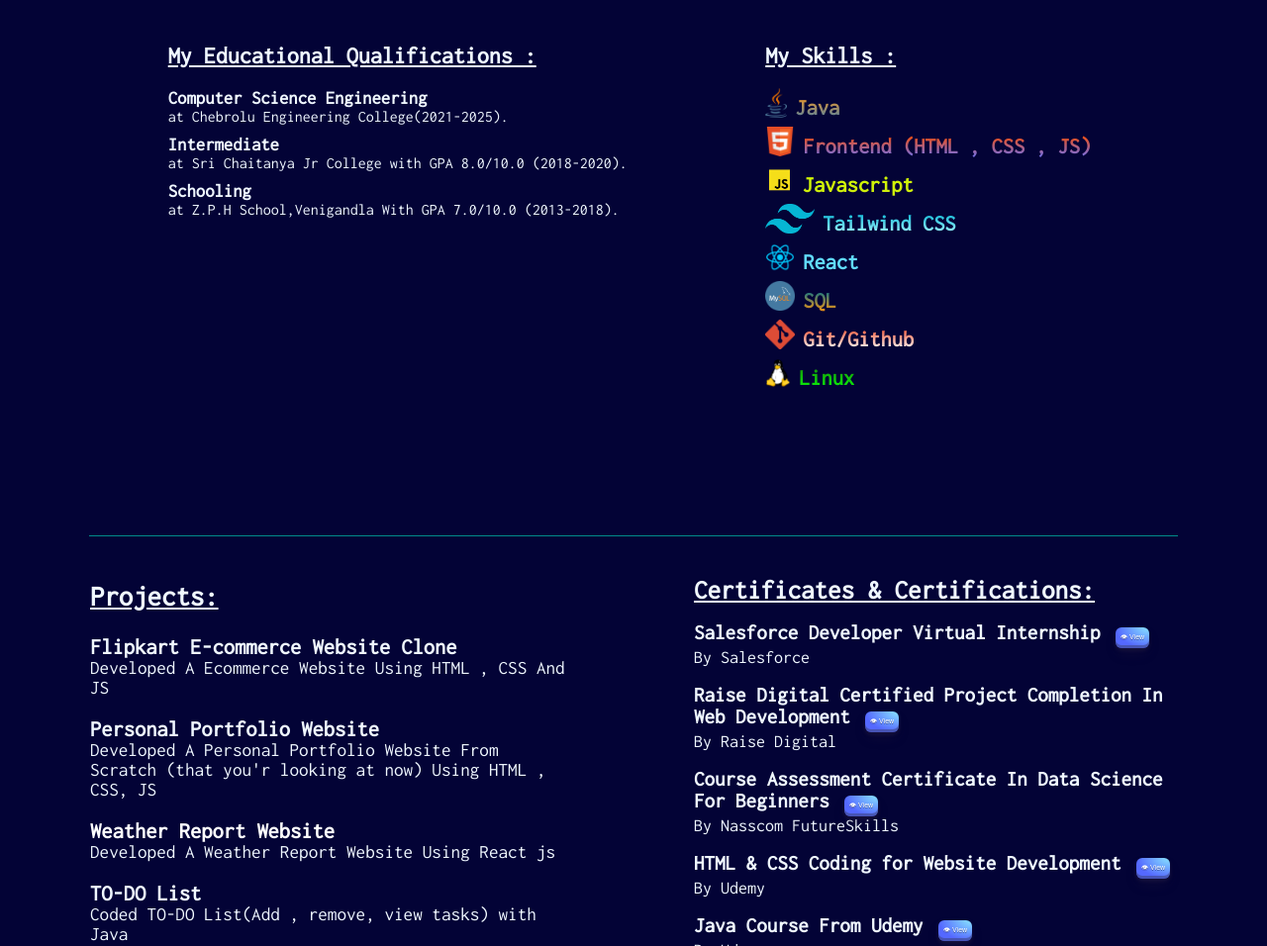
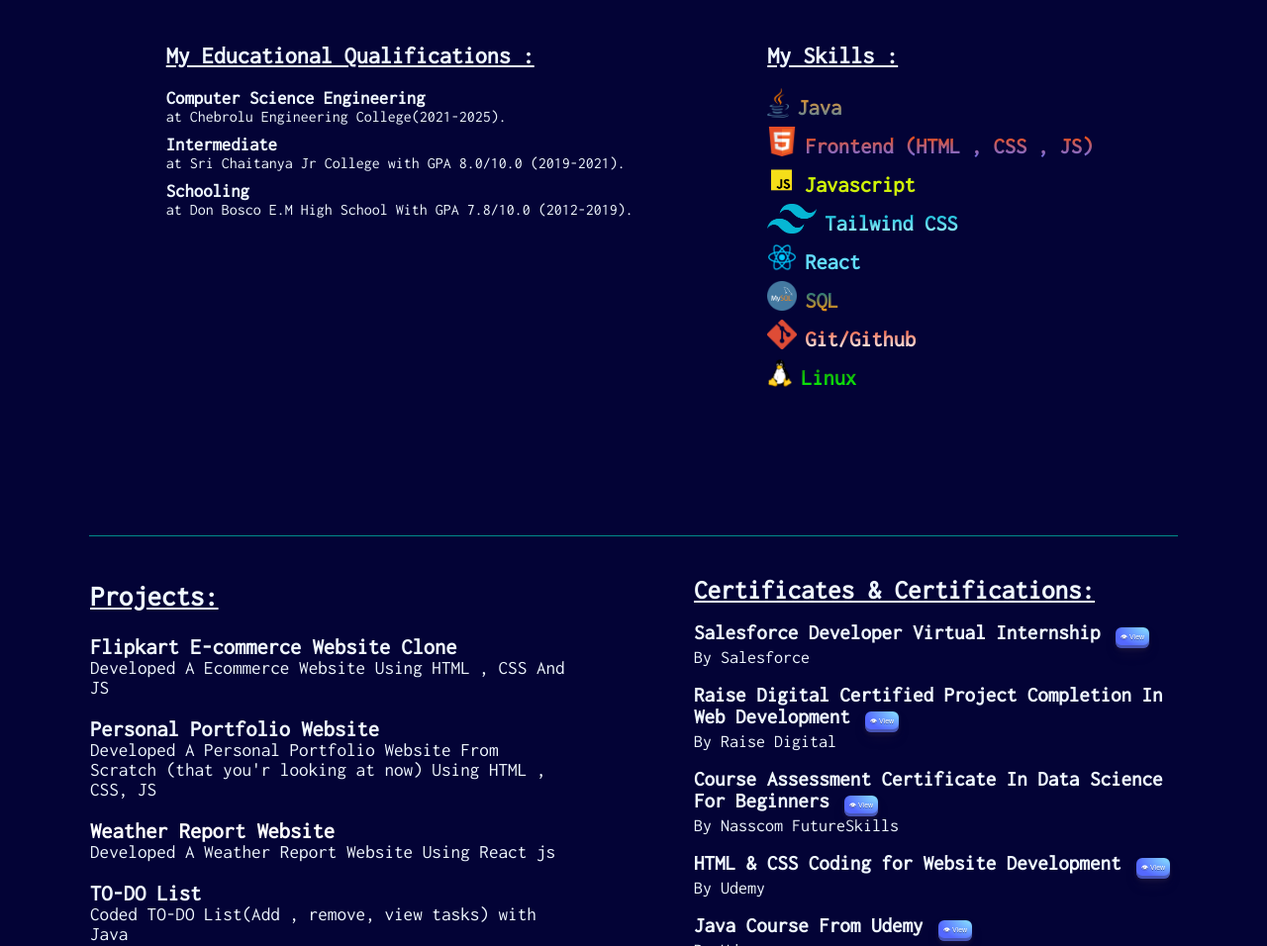
Before and after one commit to bharath-chandra-talasila/bharathtalasila.github.io, a plain HTML site: page index.html in a window 1280 px wide. Shown: the part 1156-2112 px from the top of the page at 99% size. Drawn offline with nearby package versions, Linux system fonts and the light colour scheme; a script that the page names is missing.

Commit message:
Update index.html

```diff
--- a/index.html
+++ b/index.html
@@ -85,13 +85,13 @@
 
             <h3>Intermediate</h3>
 
-            <p>at Sri Chaitanya Jr College with GPA 8.0/10.0 (2018-2020).</p>
+            <p>at Sri Chaitanya Jr College with GPA 8.0/10.0 (2019-2021).</p>
           </div>
           <div class="gap">
 
             <h3>Schooling</h3>
 
-            <p>at Z.P.H School,Venigandla With GPA 7.0/10.0 (2013-2018).</p>
+            <p>at Don Bosco E.M High School With GPA 7.8/10.0 (2012-2019).</p>
           </div>
         </div>
         <div class="skills">
@@ -151,7 +151,7 @@
         <h2>Certificates & Certifications:</h2>
         <span>
           <h3>Salesforce Developer Virtual Internship <a target="_blank"
-              href="https://smartinternz.com/internships/salesforce_certificates/78ea22b6de9c90b6baaa8328518c05c8"><button
+              href="https://smartinternz.com/internships/salesforce_certificates/5cc085288d7afc9d76f6aa846b7e5d5f"><button
                 class="btn">&#128065; View</button></a></h3>
           <p>By Salesforce</p>
         </span>
```
